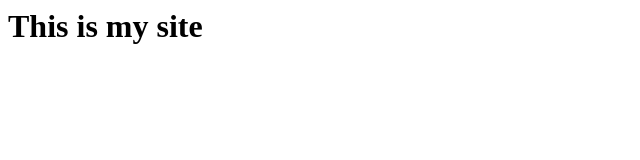
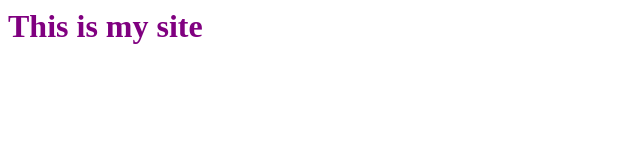
Before and after one commit to dolan-hicks/dolan-hicks.gitub.io, a plain HTML site: page index.html in a window 1280 px wide. Shown: the whole page, without its empty margins (0-640 px from the left). Drawn offline with Linux system fonts and the light colour scheme.

Commit message:
change color to purple

```diff
--- a/index.html
+++ b/index.html
@@ -6,7 +6,7 @@
             </title>
         </head>
         </body>
-        <h1 size 24px color"purple";>This is my site </h1>
+        <h1 style="color:purple;">This is my site </h1>
         </body>
     </html>
 </DOCTYPE>
```
